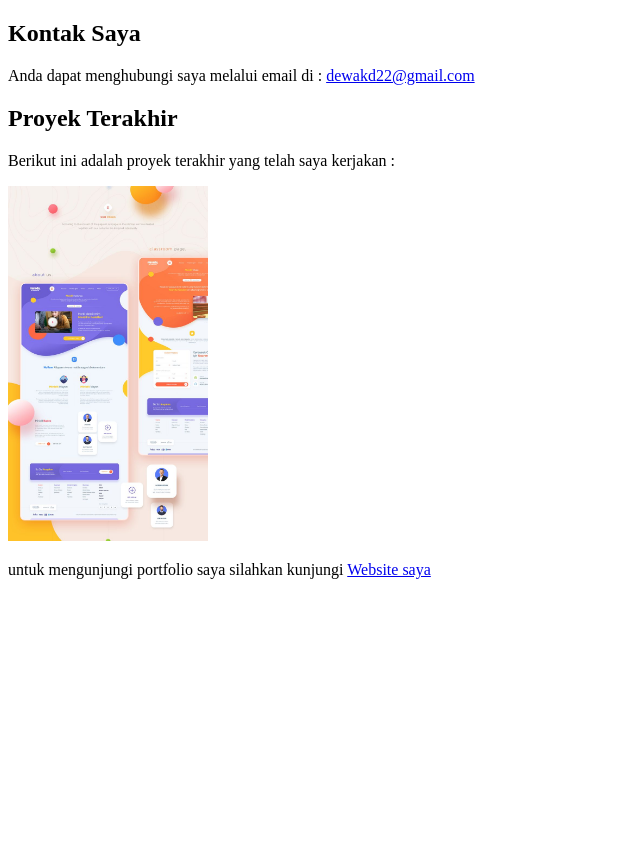
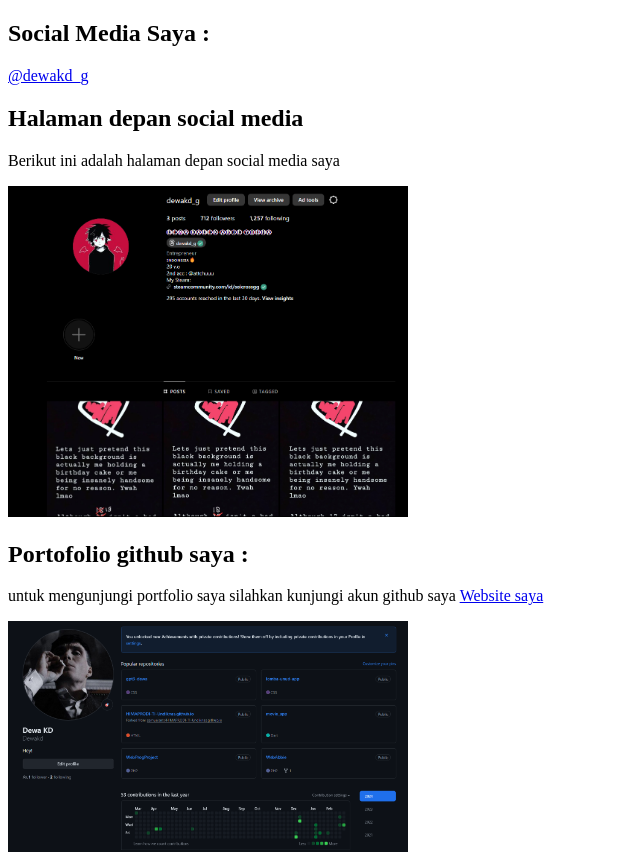
Before and after one commit to Dewakd/praktikum_html_dewakd, a plain HTML site: page index.html in a window 1280 px wide. Shown: the whole page, without its empty margins (0-640 px from the left). Before the commit the page ends 800 px from the top, so only its background shows below. Drawn offline with Linux system fonts and the light colour scheme.

Commit message:
Hyperlink dan Gambar (3)
mengikuti instruksi yang diberikan

```diff
--- a/index.html
+++ b/index.html
@@ -7,13 +7,15 @@
     <title>Praktikum HTML</title>
 </head>
 <body>
-    <h2>Kontak Saya</h2>
-    <p>Anda dapat menghubungi saya melalui email di : <a href="mailto:dewakd22@gmail.com">dewakd22@gmail.com</a></p>
+    <h2>Social Media Saya :</h2>
+    <p> <a href="https://www.instagram.com/dewakd_g/">@dewakd_g</a></p>
 
-    <h2>Proyek Terakhir</h2>
-    <p>Berikut ini adalah proyek terakhir yang telah saya kerjakan : </p>
-    <img src="image/proyek.jpg" alt="proyek website dewakd" width="200px">
+    <h2>Halaman depan social media</h2>
+    <p>Berikut ini adalah halaman depan social media saya </p>
+    <img src="image/halamandepan.png" alt="halaman depan instagram @dewakd_g" width="400px">
 
-    <p>untuk mengunjungi portfolio saya silahkan kunjungi <a href="https://github.com/Dewakd" target="_blank">Website saya</a></p>
+    <h2>Portofolio github saya : </h2>
+    <p>untuk mengunjungi portfolio saya silahkan kunjungi akun github saya <a href="https://github.com/Dewakd" target="_blank">Website saya</a></p>
+    <img src="image/github.png" alt="halaman depan github" width="400px">
 </body>
 </html>
```
Also changed, not shown: image/github.png (added), image/halamandepan.png (added).
